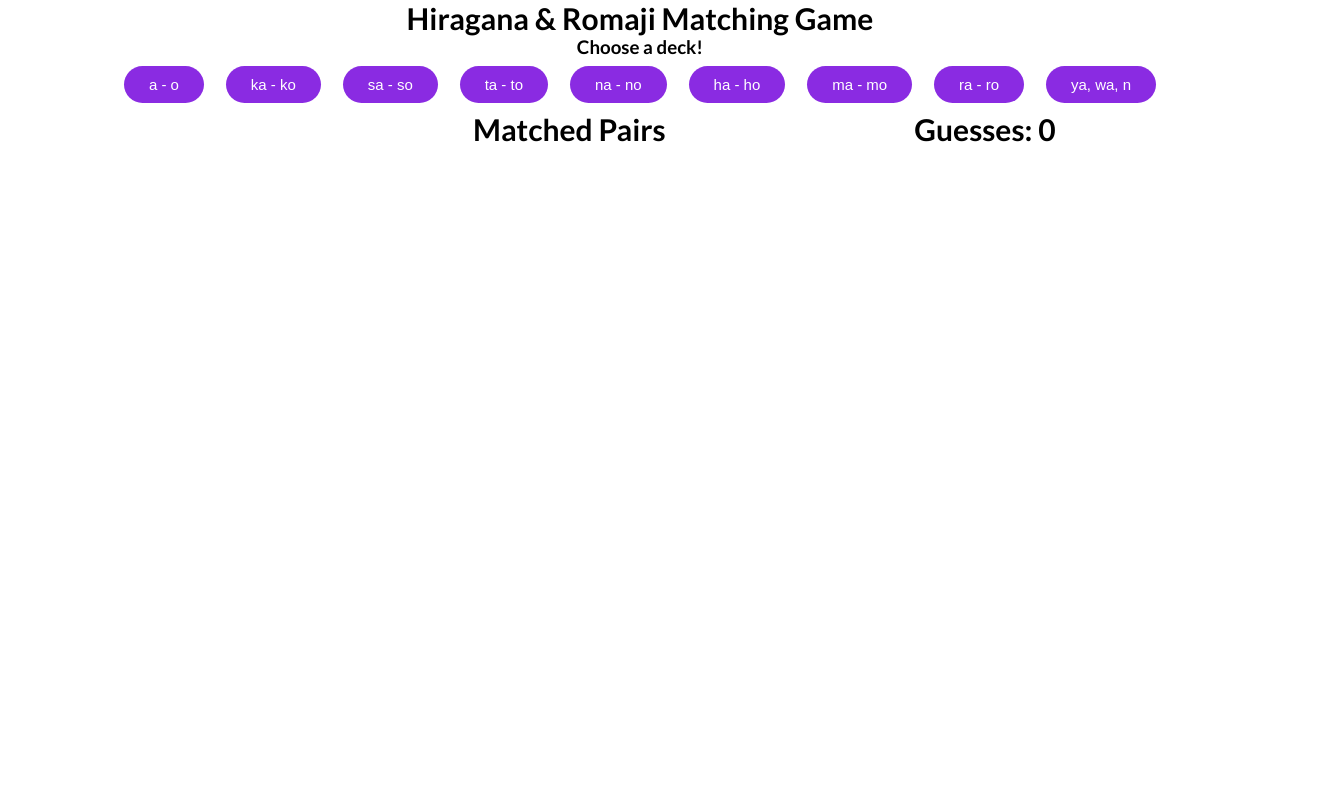
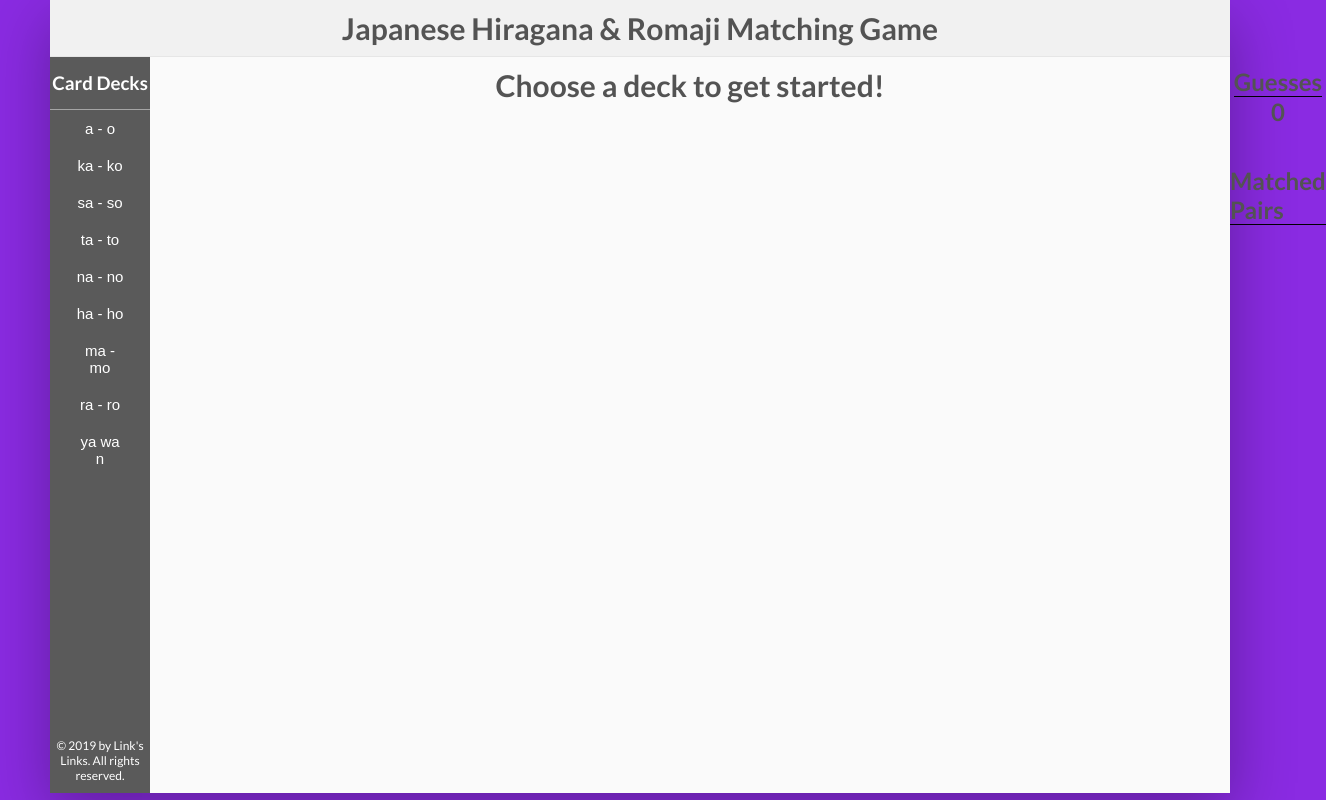
Before and after one commit to cslink05/HiraganaRomajiMatchingGame, a website: page index.html in a window 1280 px wide. Shown: the whole page, 1326 px wide, since content can reach past the window. Drawn offline with Linux system fonts and the light colour scheme.

Commit message:
desktop layout and all logic complete

```diff
--- a/app.js
+++ b/app.js
@@ -13,6 +13,7 @@ const haButton = document.querySelector('#ha-button');
 const maButton = document.querySelector('#ma-button');
 const raButton = document.querySelector('#ra-button');
 const yaButton = document.querySelector('#ya-button');
+const allButtons = document.querySelectorAll('.buttons--choice');
 
 grid.setAttribute('class', 'grid');
 game.appendChild(grid);
@@ -65,7 +66,7 @@ const taToDeck = [
     {'character': 'te', 'value': 'te　て'},
     {'character': 'to', 'value': 'to　と'},
     {'character': 'た', 'value': 'ta　た'},
-    {'character': 'ち', 'value': 'thi　ち'},
+    {'character': 'ち', 'value': 'chi　ち'},
     {'character': 'つ', 'value': 'tsu　つ'},
     {'character': 'て', 'value': 'te　て'},
     {'character': 'と', 'value': 'to　と'},
@@ -138,7 +139,6 @@ const yaNDeck = [
     {'character': 'ん', 'value': 'n　ん'},
 ];
 
-
 aAButton.addEventListener('click', function(event) {
     event.preventDefault();
     setUpGame(aAoODeck);
@@ -171,7 +171,7 @@ haButton.addEventListener('click', function(event) {
 
 maButton.addEventListener('click', function(event) {
     event.preventDefault();
-    setUpGame(maKoDeck);
+    setUpGame(maMoDeck);
 });
 
 raButton.addEventListener('click', function(event) {
@@ -184,22 +184,38 @@ yaButton.addEventListener('click', function(event) {
     setUpGame(yaNDeck);
 });
 
-
 let cardCount = 0;
 let card1 = '';
 let firstSelected = '';
 let card2 = '';
 let totalMatches = '';
+let currentDeck = '';
 guesses.textContent = 0;
 
 function setUpGame(deck) {
     clearGrid();
+    removeHighlight();
     chooseDeck(deck);
     resetGame();
 }
 
+allButtons.forEach(button => {
+    button.addEventListener('click', function (event){
+        button.classList.add('clicked-button');
+    });
+});
+
+function removeHighlight() {
+    allButtons.forEach(button => {
+        if(button.classList.contains('clicked-button')) {
+            button.classList.remove('clicked-button');
+        }
+    });
+};
+
 function chooseDeck(deck) {
     let playTable = deck;
+    currentDeck = deck;
     playTable.sort(() => 0.5 - Math.random());
     playTable.forEach(item => {
         const card = document.createElement('div');
@@ -225,7 +241,8 @@ function resetGame() {
     card1 = '';
     card2 = '';
     guesses.textContent = 0;
-    matchOrNot.textContent = '';
+    matchOrNot.textContent = 'Match the Japanese and English characters';
+    totalMatches = 0;
 };
 
 function clearGrid() {
@@ -283,19 +300,21 @@ grid.addEventListener('click', function (event) {
 
         if (card1 && card2){
             if (card1 === card2){
-                matchOrNot.textContent = "You found a match! Keep Going!"
+                matchOrNot.textContent = "You found a match!"
                 totalMatches++;
                 setTimeout(match, 1500);
                 addCardsToGrid();
                 resetTurn();
             } else {
-                matchOrNot.textContent = "Not a match... Try again!"
+                matchOrNot.textContent = "Try again!"
                 setTimeout(removeSelected, 1500);
                 resetTurn();
             };
         };
 
-        if(totalMatches === 5) {
+        if(currentDeck !== yaNDeck && totalMatches === 5) {
+            matchOrNot.textContent = "You found all the pairs! Choose another deck to reset"
+        } else if (currentDeck === yaNDeck && totalMatches === 6) {
             matchOrNot.textContent = "You found all the pairs! Choose another deck to reset"
         }
 
--- a/index.html
+++ b/index.html
@@ -10,11 +10,15 @@
 </head>
 <body>
     <div class="container">
+        <div class="header">
             <div>
-            <h1>Hiragana & Romaji Matching Game</h1>
+                <h1 id="heading">Japanese Hiragana & Romaji Matching Game</h1>
             </div>
-        <div class="buttons-box">
-            <h3>Choose a deck!</h3>
+        </div>
+        <div class="content">
+           <div class="sidebar">
+                <div class="nav">
+                    <h3 id="buttons--header">Card Decks</h3>
                     <div class="buttons">
                         <button class="buttons--choice" id="aA-button">a - o</button>
                         <button class="buttons--choice" id="ka-button">ka - ko</button>
@@ -24,24 +28,33 @@
                         <button class="buttons--choice" id="ha-button">ha - ho</button>
                         <button class="buttons--choice" id="ma-button">ma - mo</button>
                         <button class="buttons--choice" id="ra-button">ra - ro</button>
-                <button class="buttons--choice" id="ya-button">ya, wa, n</button>
+                        <button class="buttons--choice" id="ya-button">ya wa n</button>
+                    </div>
+                </div>
+                <div class="footer">
+                    &copy; 2019 by Link's Links. All rights reserved.
+                </div>
+            </div>
+        <div class="play-area">
+
+            <div>
+                <h1 id="matchOrNot">Choose a deck to get started!</h1>
+            </div>
+            <div id="game"></div>
+        </div>
+        <div class="results">
+            <div>
+                <h2 id="guess-box--header">Guesses</h2>
+                <h2 id="guesses"></h2>
+            </div>
+            <div class="pairs-box">
+                <h2 id="pairs-box--header">Matched Pairs</h2>
+                <div id="pairGrid"></div>
             </div>
         </div>
 
-        <div class="results">
-            <div>
-                <h1 id="matchOrNot"></h1>
-            </div>
-            <div>
-                <h1>Matched Pairs</h1>
-                <div id="pairGrid"></div>
         </div>
 
-            <div>
-                <h1>Guesses: <span id="guesses"></span></h1>
-            </div>
-        </div>
-        <div id="game"></div>
     </div>
     <script src="app.js"></script>
 </body>
--- a/style.css
+++ b/style.css
@@ -6,21 +6,43 @@
 
 body {
     font-family: 'Lato', sans-serif;
+    color: rgb(83, 83, 83);
+    background-color: blueviolet;
 }
 
 .container{
-    max-width: 1080px;
-    margin: 0 auto;
+    max-width: 1800px;
+    margin: 0 50px;
+    background-color: rgb(250, 250, 250);
+    box-shadow: 0px 20px 60px rgba(0, 0, 0, .3);
+    min-height: 95vh;
+}
+
+.header {
+    background-color: rgb(241, 241, 241);
+    border-bottom: 1px solid  rgb(230, 230, 230);
+    display: flex;
+    align-items: center;
+    justify-content: center;
+}
+
+#heading {
+    padding: 10px;
+}
+
+.content {
+    display: flex;
+    justify-content: space-between;
 }
 
 h1 {
-    color: black;
     font-size: 30px;
     margin: 0 auto;
     text-align: center;
 }
 
 #game {
+    width: 1080px;
     font-size: 100px;
     color: white;
 }
@@ -65,8 +87,6 @@ h1 {
     box-shadow: 0 12px 25px rgba(0, 0, 0, .2);
 }
 
-
-
 .back {
     transform: rotateY(180deg);
     display: flex;
@@ -83,28 +103,34 @@ h1 {
     visibility: hidden;
 }
 
-.buttons {
-    max-width: 1060px;
-    margin: 0 auto;
+.sidebar {
+    background-color: rgb(90, 90, 90);
+    width: 150px;
     display: flex;
-    flex-direction: row;
-    justify-content: space-evenly;
-    flex-wrap: wrap;
+    flex-direction: column;
+    justify-content: space-between;
+    min-height: 92vh;
 }
 
-.buttons-box {
+.buttons {
+    display: flex;
+    flex-direction: column;
+    justify-content: space-between;
+}
+
+#buttons--header {
+    border-bottom: 1px solid rgb(165, 165, 165);
+    color: white;
     text-align: center;
-
+    padding: 15px 0;
 }
 
 .buttons--choice {
-    background-color: blueviolet;
+    background-color: rgb(90, 90, 90);
     font-size: 15px;
     color: white;
     border: none;
-    border-radius: 100px;
     padding: 10px 25px;
-    margin: 8px;
     cursor: pointer;
     transition: all .2s;
 }
@@ -112,6 +138,13 @@ h1 {
 .buttons--choice:hover {
     transform: translateY(-3px);
     box-shadow: 0 10px 20px rgba(0, 0, 0, .2);
+    border: 1px solid white;
+}
+
+.clicked-button {
+    transform: translateY(-3px);
+    box-shadow: 0 10px 20px rgba(0, 0, 0, .2);
+    background-color: blueviolet;
 }
 
 .buttons--choice:hover::after {
@@ -126,17 +159,44 @@ h1 {
     box-shadow: 0 5px 10px rgba(0, 0, 0, .2);
 }
 
+.footer {
+    font-size: 12px;
+    width: 100px;
+    margin: 10px auto;
+    text-align: center;
+    color: white;
+}
+
 .results {
     display: flex;
-    flex-direction: row;
-    justify-content: space-around;
-    height: 80px;
+    flex-direction: column;
+    justify-content: flex-start;
+    align-items: center;
+    height: 600px;
+    float: right;
+    margin-right: 20px;
+}
+
+#guess-box--header {
+    border-bottom: 1px solid black;
+    margin-top: 10px;
+}
+
+#guesses {
+    text-align: center;
+}
+
+.pairs-box {
+    margin-top: 40px;
+}
+
+#pairs-box--header {
+    border-bottom: 1px solid black;
 }
 
 #pairGrid {
     display: flex;
-    flex-wrap: wrap;
-    flex-direction: row;
+    flex-direction: column;
 
 }
 
@@ -147,3 +207,7 @@ h1 {
     text-align: center;
     margin: 5px;
 }
+
+#matchOrNot {
+    margin-top: 10px;
+}
```
Lines whose indentation alone changed are shown as unchanged.
